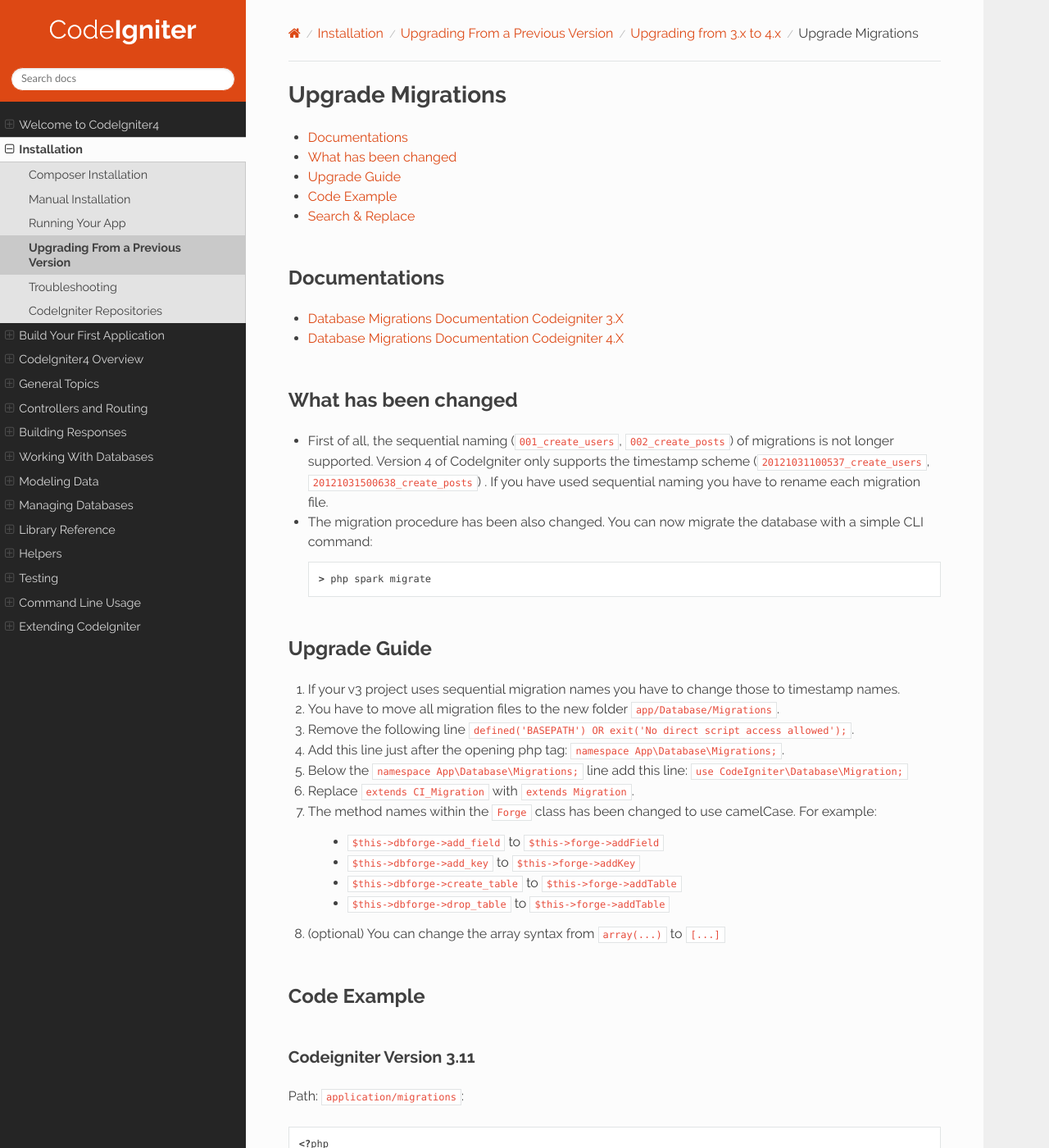
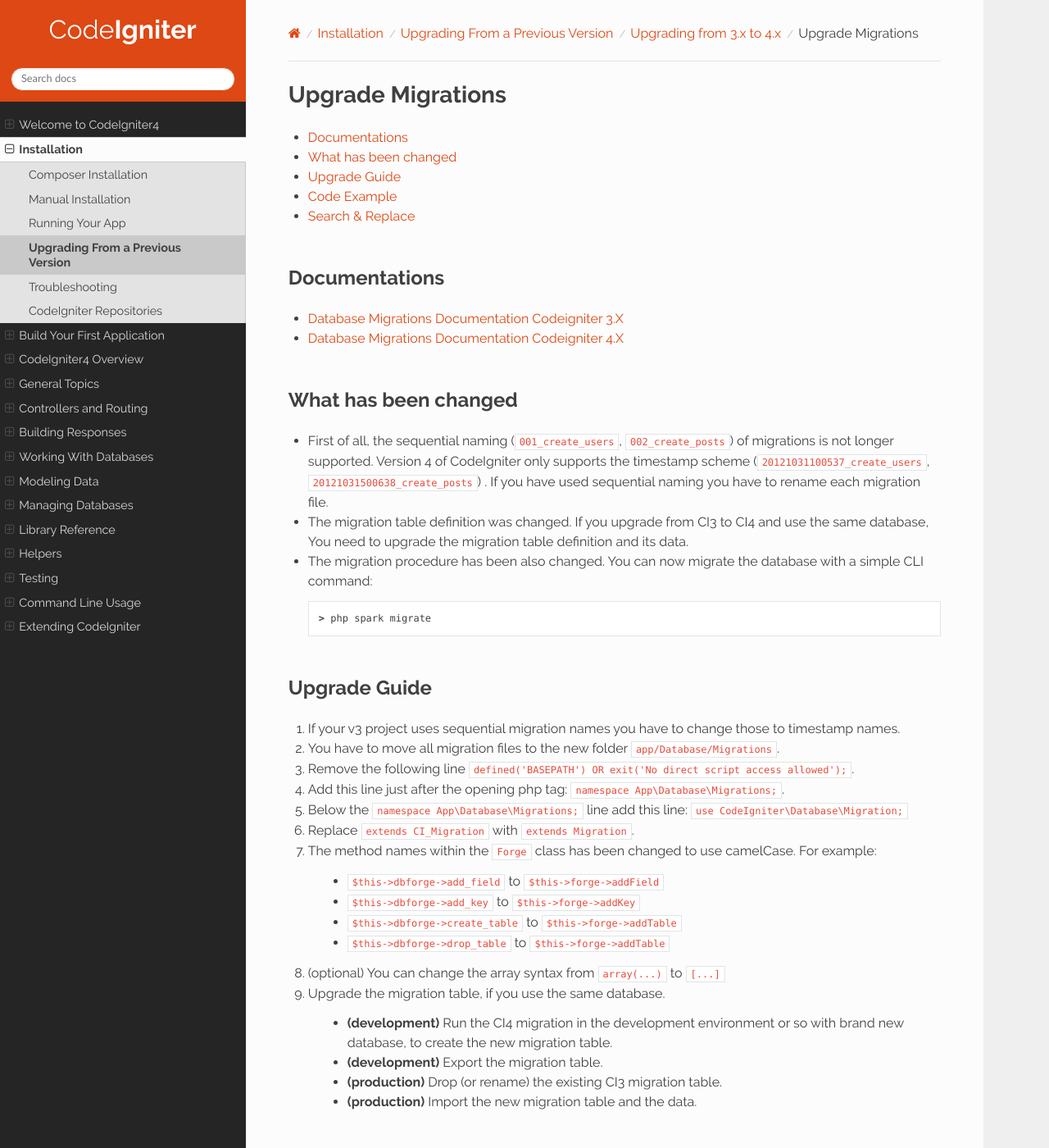
Before and after one commit to NEKOGET/ci4_user_guide_src, a Sphinx documentation site: the page built from source/installation/upgrade_migrations.rst, in a window 1280 px wide and 1400 px high. Shown: the whole window at 82% size. Built offline with Sphinx 7.4.7 and the Read the Docs theme 2.0.0, drawn with Linux system fonts in a browser that asks for light colours.

Commit message:
docs: add about upgrading migration table

```diff
--- a/source/installation/upgrade_migrations.rst
+++ b/source/installation/upgrade_migrations.rst
@@ -15,6 +15,8 @@ What has been changed
 =====================
 
 - First of all, the sequential naming (``001_create_users``, ``002_create_posts``) of migrations is not longer supported. Version 4 of CodeIgniter only supports the timestamp scheme (``20121031100537_create_users``, ``20121031500638_create_posts``) . If you have used sequential naming you have to rename each migration file.
+- The migration table definition was changed. If you upgrade from CI3 to CI4 and use the same database,
+  You need to upgrade the migration table definition and its data.
 - The migration procedure has been also changed. You can now migrate the database with a simple CLI command::
 
     > php spark migrate
@@ -36,6 +38,12 @@ Upgrade Guide
     - ``$this->dbforge->drop_table`` to ``$this->forge->addTable``
 
 8. (optional) You can change the array syntax from ``array(...)`` to ``[...]``
+9. Upgrade the migration table, if you use the same database.
+
+    - **(development)** Run the CI4 migration in the development environment or so with brand new database, to create the new migration table.
+    - **(development)** Export the migration table.
+    - **(production)** Drop (or rename) the existing CI3 migration table.
+    - **(production)** Import the new migration table and the data.
 
 Code Example
 ============
```
